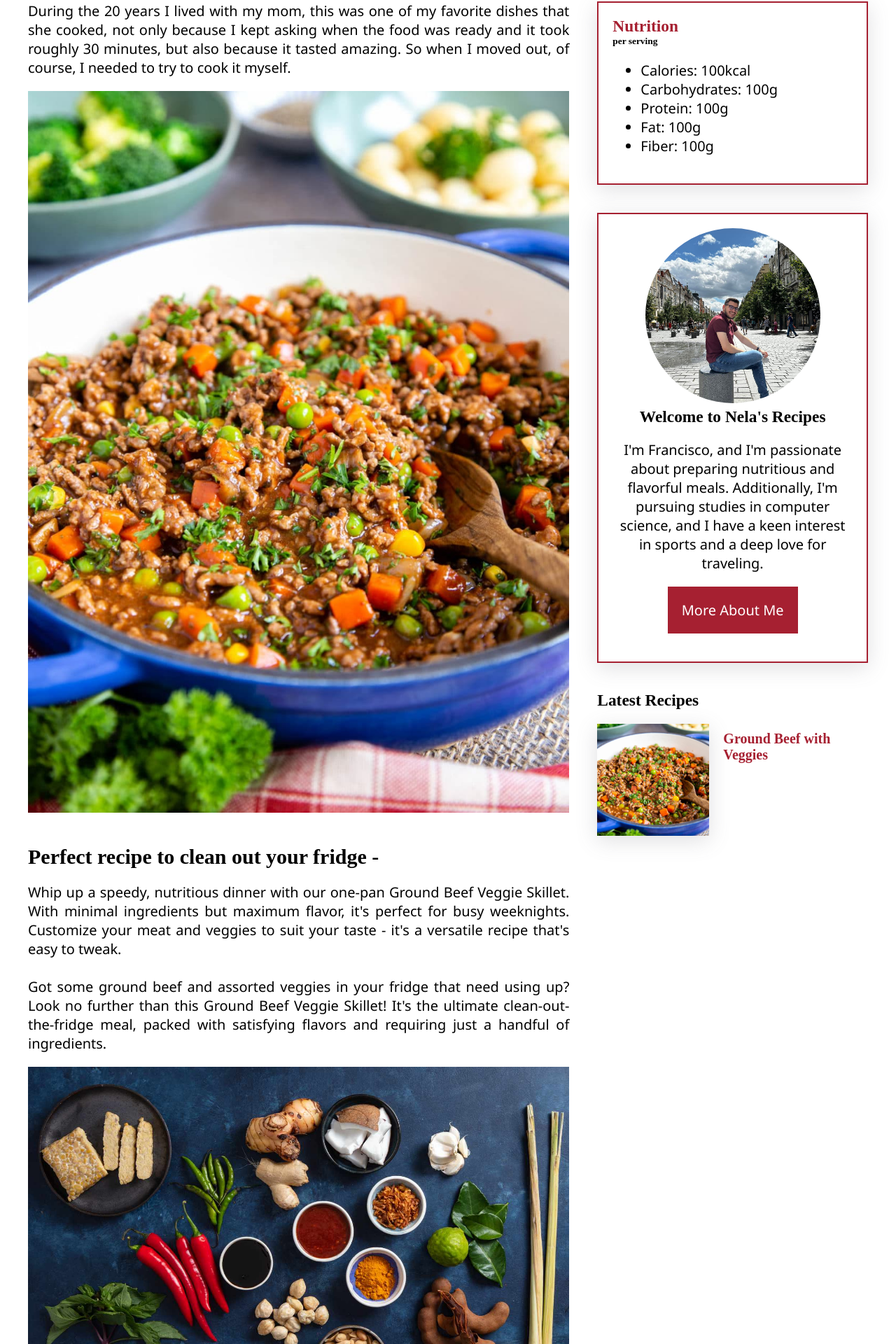
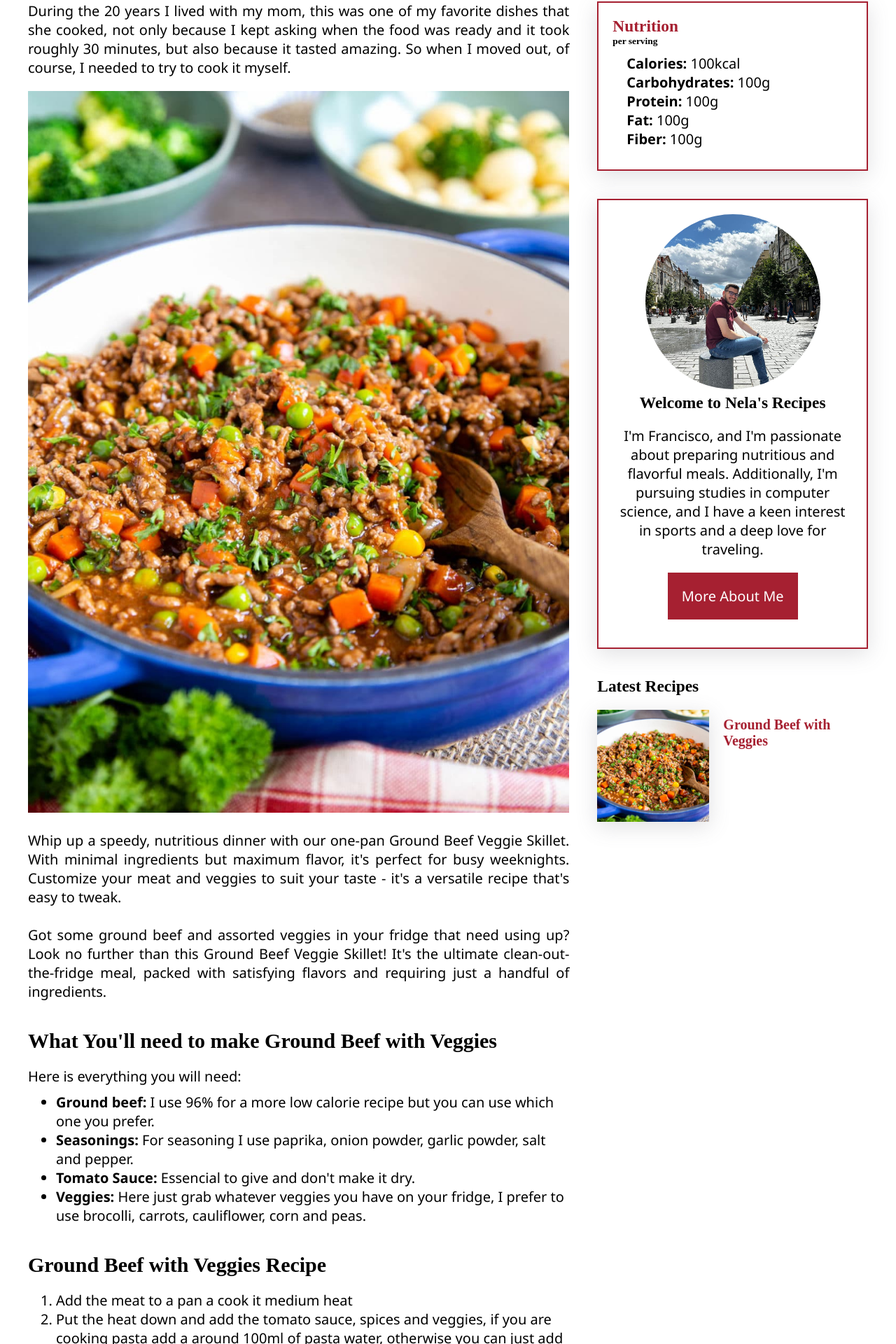
Before and after one commit to XicoCorreia/RecipeWebsite, an Angular app: page /recipes/1 in a window 1280 px wide. Shown: the part 469-2389 px from the top of the page at 70% size. Built offline with nearby package versions, Linux system fonts and the light colour scheme.

Commit message:
Change recipe class

```diff
--- a/src/app/home/home.component.ts
+++ b/src/app/home/home.component.ts
@@ -13,20 +13,14 @@
     id: '',
     name: '',
     imageUrl: '',
-    steps: '',
+    steps:  [],
     categories: [],
     date: '',
     url_steps:'',
     description: '',
     introduction:'',
-    ingredients:'',
-    nutrituional_values: {
-      calories: "",
-      carbohydrates: "",
-      protein: "",
-      fat:  "",
-      fiber: "",
-  }
+    ingredients:[],
+    nutrituional_values: []
   };
 
   categories:Category[] = [];
--- a/src/app/recipe-page/recipe-page.component.css
+++ b/src/app/recipe-page/recipe-page.component.css
@@ -88,22 +88,41 @@
     width: 100%;
     object-fit: cover;
     object-position: 0;
-    margin-bottom: 2em;
+    margin-bottom: 0;
 }
 
 .recipe-text{
     margin:0;
     margin-top: 1em;
+    margin-bottom: 1em;
 }
 
-#ingredients-image, #steps-image{
+#subtitle{
+    margin-top: 40px;
+}
+
+#steps-image{
     width: 100%;
     margin-top: 1em;
     margin-bottom: 2em;
 }
 
+#ingredients-image{
+    width: 100%;
+    margin-top: 1em;
+}
+
 .more-recipes-container, .ingredients-container{
     margin-bottom: 2em;
+}
+
+.listing{
+    margin: 0.5em 0;
+}
+
+.nutritional{
+    list-style-type: none;
+    padding-left: 1em ;
 }
 
 .recipe-card-container{
--- a/src/app/recipe-page/recipe-page.component.html
+++ b/src/app/recipe-page/recipe-page.component.html
@@ -27,17 +27,30 @@
             <div class="introduction-description-container">
                 <p id="introduction-text" [innerHTML]="recipe.introduction"></p>
                 <img src="{{recipe.imageUrl}}" alt="{{recipe.name}}" id="first-image">
-                <h2 *ngIf="recipe.subtitle" >{{recipe.subtitle}}</h2>
+                <h2 *ngIf="recipe.subtitle" id="subtitle" >{{recipe.subtitle}}</h2>
                 <p class="recipe-text" [innerHTML] = "recipe.description"></p>
             </div>
             <div class="ingredients-container">
                 <img *ngIf="recipe.url_ingredients" src="{{recipe.url_ingredients}}" alt="ingredients_image" id="ingredients-image" >
-                <h2>What You'll need to make {{recipe.name}}</h2>
-                <p class="recipe-text" [innerHTML]="recipe.ingredients"></p>
+                <h2 id="subtitle">What You'll need to make {{recipe.name}}</h2>
+                <div class="recipe-text">
+                    Here is everything you will need:
+                    <ul class="listing">
+                        <li *ngFor="let ingredient of recipe.ingredients">
+                            <b *ngIf="ingredient.title" >{{ingredient.title}}:</b>  {{ingredient.description}}
+                        </li>
+                    </ul>
+                </div>
             </div>
             <div class="recipe-container">
                 <h2>{{recipe.name}} Recipe</h2>
-                <p class="recipe-text" [innerHTML]="recipe.steps"></p>
+                <div class="recipe-text">
+                    <ol class="listing">
+                        <li *ngFor="let step of recipe.steps">
+                            <b *ngIf="step.title" >{{step.title}}:</b>  {{step.description}}
+                        </li>
+                    </ol>
+                </div>
                 <img src="{{recipe.url_steps}}" alt="steps_image" id="steps-image">
             </div>
             <div class="more-recipes-container">
@@ -57,7 +70,7 @@
                 <div class="recipe-card-header">
                     <div class="recipe-card-description">
                         <h2>{{recipe.name}}</h2>
-                        <p class="recipe-text">{{recipe.introduction}}</p>
+                        <p class="recipe-text" [innerHTML]="recipe.introduction"></p>
                     </div>
                     <div class="image-card">
                         <img src="{{recipe.imageUrl}}" alt="{{recipe.name}}" id="recipe-card-image">
@@ -66,21 +79,29 @@
                 <div class="recipe-card">
                     <div>
                         <h2>Ingredients</h2>
-                        <p class="recipe-text" [innerHTML]="recipe.ingredients"></p>
+                        <div class="recipe-text">
+                            <ul class="listing">
+                                <li *ngFor="let ingredient of recipe.ingredients">
+                                    <b *ngIf="ingredient.title">{{ingredient.title}}:</b> {{ingredient.description}}
+                                </li>
+                            </ul>
+                        </div>
                     </div>
                     <div>
                         <h2>Instructions</h2>
-                        <p class="recipe-text" [innerHTML]="recipe.steps"></p>
+                        <ol id="listing">
+                            <li *ngFor="let step of recipe.steps">
+                                <b *ngIf="step.title" >{{step.title}}:</b> {{step.description}}
+                            </li>
+                        </ol>
                     </div>
                     <div >
                         <h3>Nutrition</h3>
                         <h6>per serving</h6>
-                        <ul>
-                            <li *ngIf = "recipe.nutrituional_values.calories" >Calories: {{recipe.nutrituional_values.calories}}</li>
-                            <li *ngIf = "recipe.nutrituional_values.carbohydrates">Carbohydrates: {{recipe.nutrituional_values.carbohydrates}}</li>
-                            <li *ngIf = "recipe.nutrituional_values.protein">Protein: {{recipe.nutrituional_values.protein}}</li>
-                            <li *ngIf = "recipe.nutrituional_values.fat">Fat: {{recipe.nutrituional_values.fat}}</li>
-                            <li *ngIf = "recipe.nutrituional_values.fiber">Fiber: {{recipe.nutrituional_values.fiber}}</li>
+                        <ul class="listing nutritional">
+                            <li *ngFor="let n of recipe.nutrituional_values">
+                                <b *ngIf="n.title" >{{n.title}}:</b> {{n.description}}
+                            </li>
                         </ul>
                     </div>
                     <div>
@@ -95,12 +116,10 @@
             <div class="nutritional-card">
                 <h3>Nutrition</h3>
                 <h6>per serving</h6>
-                <ul>
-                    <li *ngIf = "recipe.nutrituional_values.calories" >Calories: {{recipe.nutrituional_values.calories}}</li>
-                    <li *ngIf = "recipe.nutrituional_values.carbohydrates">Carbohydrates: {{recipe.nutrituional_values.carbohydrates}}</li>
-                    <li *ngIf = "recipe.nutrituional_values.protein">Protein: {{recipe.nutrituional_values.protein}}</li>
-                    <li *ngIf = "recipe.nutrituional_values.fat">Fat: {{recipe.nutrituional_values.fat}}</li>
-                    <li *ngIf = "recipe.nutrituional_values.fiber">Fiber: {{recipe.nutrituional_values.fiber}}</li>
+                <ul class="listing nutritional">
+                    <li *ngFor="let n of recipe.nutrituional_values">
+                        <b *ngIf="n.title" >{{n.title}}:</b> {{n.description}}
+                    </li>
                 </ul>
             </div>
             <div class="about_me_card">
--- a/src/app/recipe-page/recipe-page.component.ts
+++ b/src/app/recipe-page/recipe-page.component.ts
@@ -34,9 +34,6 @@
     return this.foodService.getPathByName(name);
   }
 
-  get formattedIngredients() {
-    return this.recipe.ingredients.replace(/\n/g, '<br>');
-  }
   scroll(el: HTMLElement) {
       el.scrollIntoView();
     }
--- a/src/app/services/food.service.ts
+++ b/src/app/services/food.service.ts
@@ -24,7 +24,7 @@
   }
 
   getAllRecipes():Recipe[] {
-    return sample_recipes;
+    return sample_recipes.reverse();
   }
 
   getRecipeById(recipeId:string):Recipe{
--- a/src/data.ts
+++ b/src/data.ts
@@ -3,36 +3,59 @@
 import { Icon } from './app/shared/models/Icon'
 
 export const sample_recipes: Recipe[] = [
-    {id: '1',
+    {
+        id: '1',
         name: 'Ground Beef with Veggies',
         date: "02 May 2024",
+        imageUrl: '/assets/images/recipes/mince_meat.jpg',
         introduction:"During the 20 years I lived with my mom, this was one of my favorite dishes that she cooked, "+
         "not only because I kept asking when the food was ready and it took roughly 30 minutes, but also because it "+
         "tasted amazing. So when I moved out, of course, I needed to try to cook it myself.",
-    imageUrl: '/assets/images/recipes/mince_meat.jpg',
-    subtitle:"Perfect recipe to clean out your fridge -",
         description:"Whip up a speedy, nutritious dinner with our one-pan Ground Beef Veggie Skillet. With minimal ingredients but maximum flavor, "+
         "it's perfect for busy weeknights. Customize your meat and veggies to suit your taste - it's a versatile recipe that's easy to tweak.<br> <br> Got some "+
         "ground beef and assorted veggies in your fridge that need using up? Look no further than this Ground Beef Veggie Skillet! It's the ultimate "+
         "clean-out-the-fridge meal, packed with satisfying flavors and requiring just a handful of ingredients.",
-    url_ingredients: '/assets/images/recipes/ingredients.jpg',
-    ingredients: "Here are the essential ingredients for this recipe:<br>" +
-    "<ol> <li><b>Ground beef: </b>I use 96% for a more low calorie recipe but you can use which one you prefer.</li>"+
-    " <li><b>Tomato sauce: </b> Essencial to give and don't make it dry.</li>"+
-    "<li><b>Veggies: </b> Here just grab whatever veggies you have on your fridge, I prefer to use brocolli, carrots, cauliflower, corn and peas.</li>" +
-    "<li><b>Spices: </b> For spices I use paprika, onion powder, garlic powder, salt and pepper. </li></ol>",
-    steps: "<ol><li>Add the meat to a pan a cook it medium heat</li>"+
-    "<li>Put the heat down and add the tomato sauce, spices and veggies, if you are cooking pasta add a around 100ml of pasta water, otherwise you can just add water.</li>"+
-    "<li>Keep stirring for 5 minutes and then on low heat let it cook for 20 min and done!</li> </ol>",
+        ingredients: [
+            {title: "Ground beef",
+            description:"I use 96% for a more low calorie recipe but you can use which one you prefer."
+            },
+            {title: "Seasonings",
+            description:"For seasoning I use paprika, onion powder, garlic powder, salt and pepper."
+            },
+            {title: "Tomato Sauce",
+            description:"Essencial to give and don't make it dry."
+            },
+            {title: "Veggies",
+            description:"Here just grab whatever veggies you have on your fridge, I prefer to use brocolli, carrots, cauliflower, corn and peas."
+            }
+        ],
+        steps: [
+            {description: "Add the meat to a pan a cook it medium heat"
+            },
+            {description: "Put the heat down and add the tomato sauce, spices and veggies, if you are cooking pasta add a around 100ml of pasta water, otherwise you can just add water."
+            },
+            {description: "Keep stirring for 5 minutes and then on low heat let it cook for 20 min and done!"
+            }
+        ],
         url_steps:'/assets/images/recipes/steps.jpg',
         categories: ["Main", "Beef"],
-    nutrituional_values: {
-        calories: "100kcal",
-        carbohydrates: "100g",
-        protein: "100g",
-        fat:  "100g",
-        fiber: "100g",
+        nutrituional_values: [
+            {title: "Calories",
+            description: "100kcal"
+            },
+            {title: "Carbohydrates",
+            description: "100g"
+            },
+            {title: "Protein",
+            description: "100g"
+            },
+            {title: "Fat",
+            description: "100g"
+            },
+            {title: "Fiber",
+            description: "100g"
             }
+        ]
     }
 ]
 /*
```
Also changed, not shown: src/app/shared/models/Nutritional.ts (deleted, +0 -7 lines), src/app/shared/models/Recipe.ts (+13 -11 lines). Lines whose indentation alone changed are shown as unchanged.
